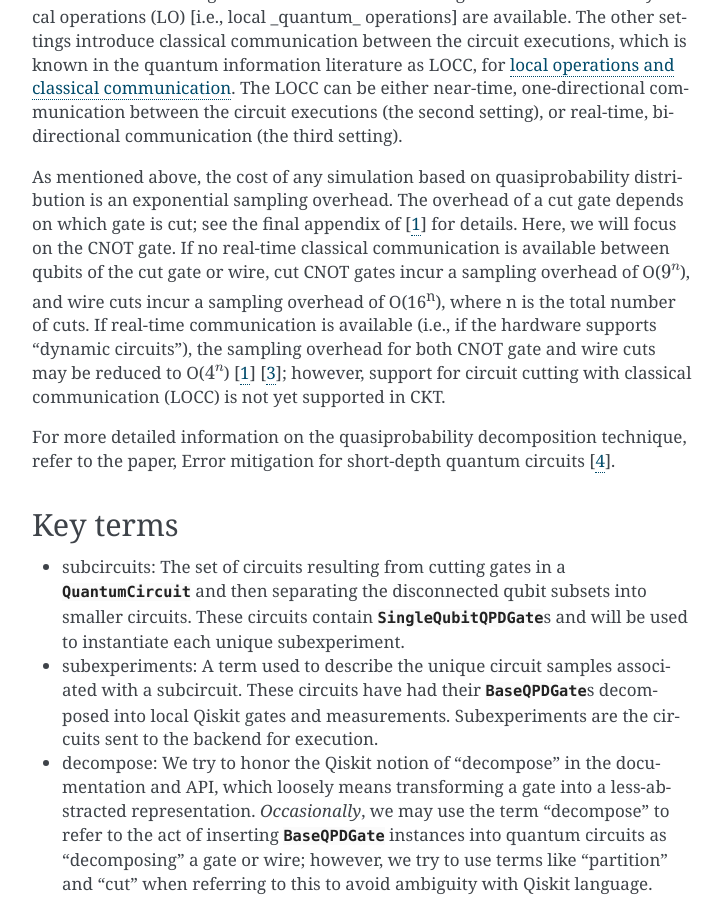
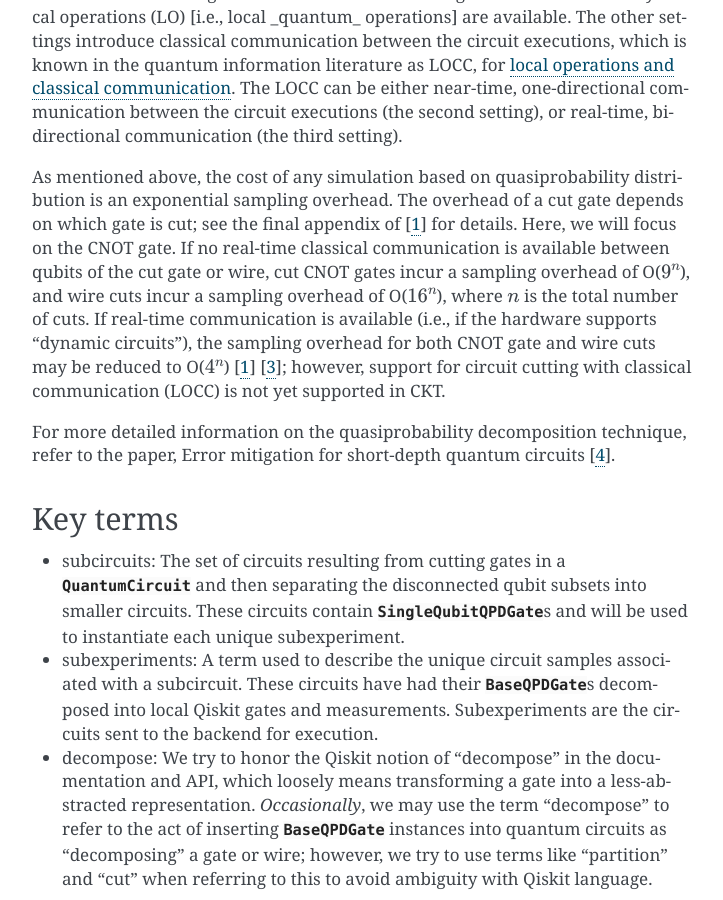
Before and after one commit to Qiskit/qiskit-addon-cutting, a Sphinx documentation site: the page built from docs/circuit_cutting/explanation/index.rst, in a window 1280 px wide and 900 px high, scrolled down 1122 px. Shown: the whole window, without its empty margins (388-1111 px from the left). Built offline with Sphinx 7.4.7, drawn with Linux system fonts in a browser that asks for light colours; part of the change alters nothing that is shown.

```diff
--- a/docs/circuit_cutting/explanation/index.rst
+++ b/docs/circuit_cutting/explanation/index.rst
@@ -16,7 +16,7 @@ There are two types of cuts: gate cuts and wire cuts.  Gate cuts, also known as
 
 There are three settings to consider for circuit cutting.  The first is where only local operations (LO) [i.e., local _quantum_ operations] are available.  The other settings introduce classical communication between the circuit executions, which is known in the quantum information literature as LOCC, for `local operations and classical communication <https://en.wikipedia.org/wiki/LOCC>`__.  The LOCC can be either near-time, one-directional communication between the circuit executions (the second setting), or real-time, bi-directional communication (the third setting).
 
-As mentioned above, the cost of any simulation based on quasiprobability distribution is an exponential sampling overhead. The overhead of a cut gate depends on which gate is cut; see the final appendix of [`1 <https://arxiv.org/abs/2205.00016>`__] for details.  Here, we will focus on the CNOT gate.  If no real-time classical communication is available between qubits of the cut gate or wire, cut CNOT gates incur a sampling overhead of O(:math:`9^n`), and wire cuts incur a sampling overhead of O(16\ :sup:`n`), where n is the total number of cuts. If real-time communication is available (i.e., if the hardware supports “dynamic circuits”), the sampling overhead for both CNOT gate and wire cuts may be reduced to O(:math:`4^n`) [`1 <https://arxiv.org/abs/2205.00016>`__] [`3 <https://arxiv.org/abs/2302.03366>`__]; however, support for circuit cutting with classical communication (LOCC) is not yet supported in CKT.
+As mentioned above, the cost of any simulation based on quasiprobability distribution is an exponential sampling overhead. The overhead of a cut gate depends on which gate is cut; see the final appendix of [`1 <https://arxiv.org/abs/2205.00016>`__] for details.  Here, we will focus on the CNOT gate.  If no real-time classical communication is available between qubits of the cut gate or wire, cut CNOT gates incur a sampling overhead of O(:math:`9^n`), and wire cuts incur a sampling overhead of O(:math:`16^n`), where :math:`n` is the total number of cuts. If real-time communication is available (i.e., if the hardware supports “dynamic circuits”), the sampling overhead for both CNOT gate and wire cuts may be reduced to O(:math:`4^n`) [`1 <https://arxiv.org/abs/2205.00016>`__] [`3 <https://arxiv.org/abs/2302.03366>`__]; however, support for circuit cutting with classical communication (LOCC) is not yet supported in CKT.
 
 For more detailed information on the quasiprobability decomposition technique, refer to the paper, Error mitigation for short-depth quantum circuits [`4 <https://arxiv.org/abs/1612.02058>`__].
 
```
